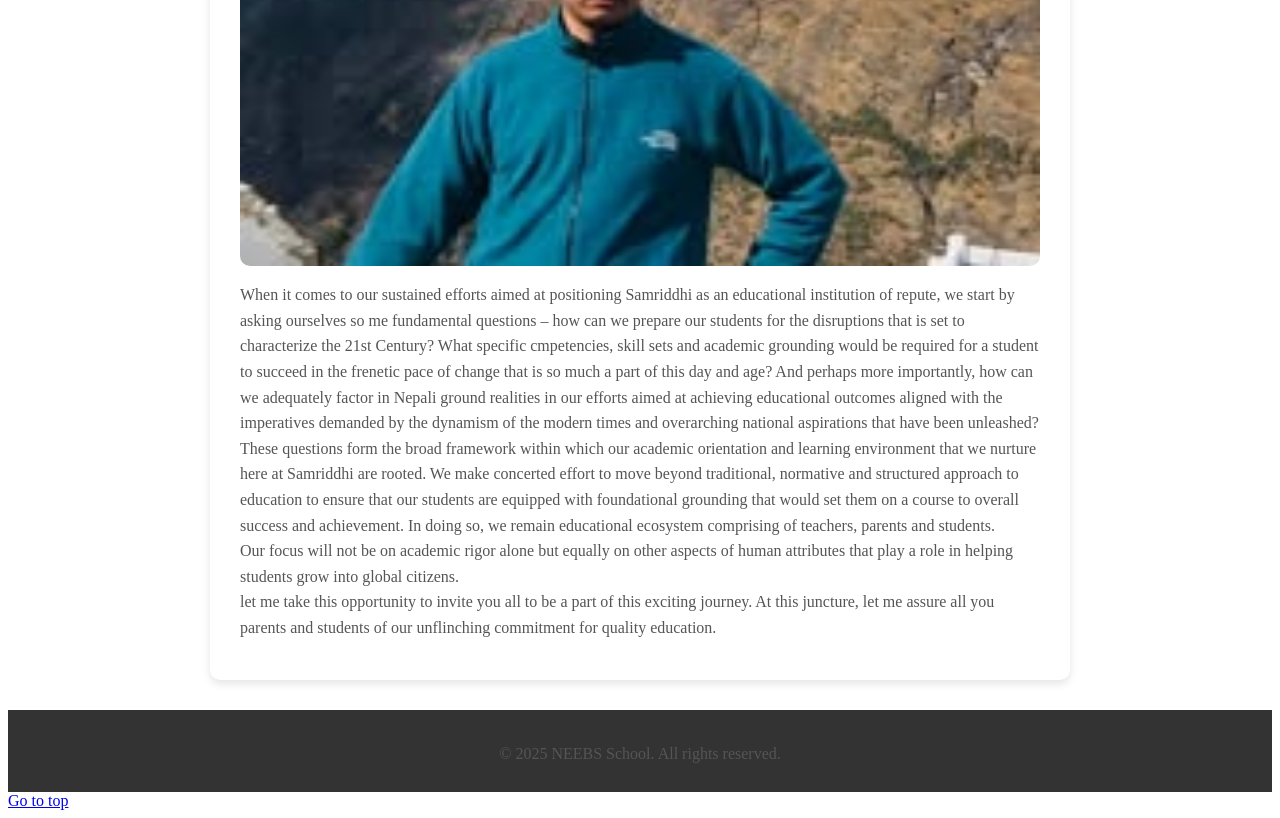
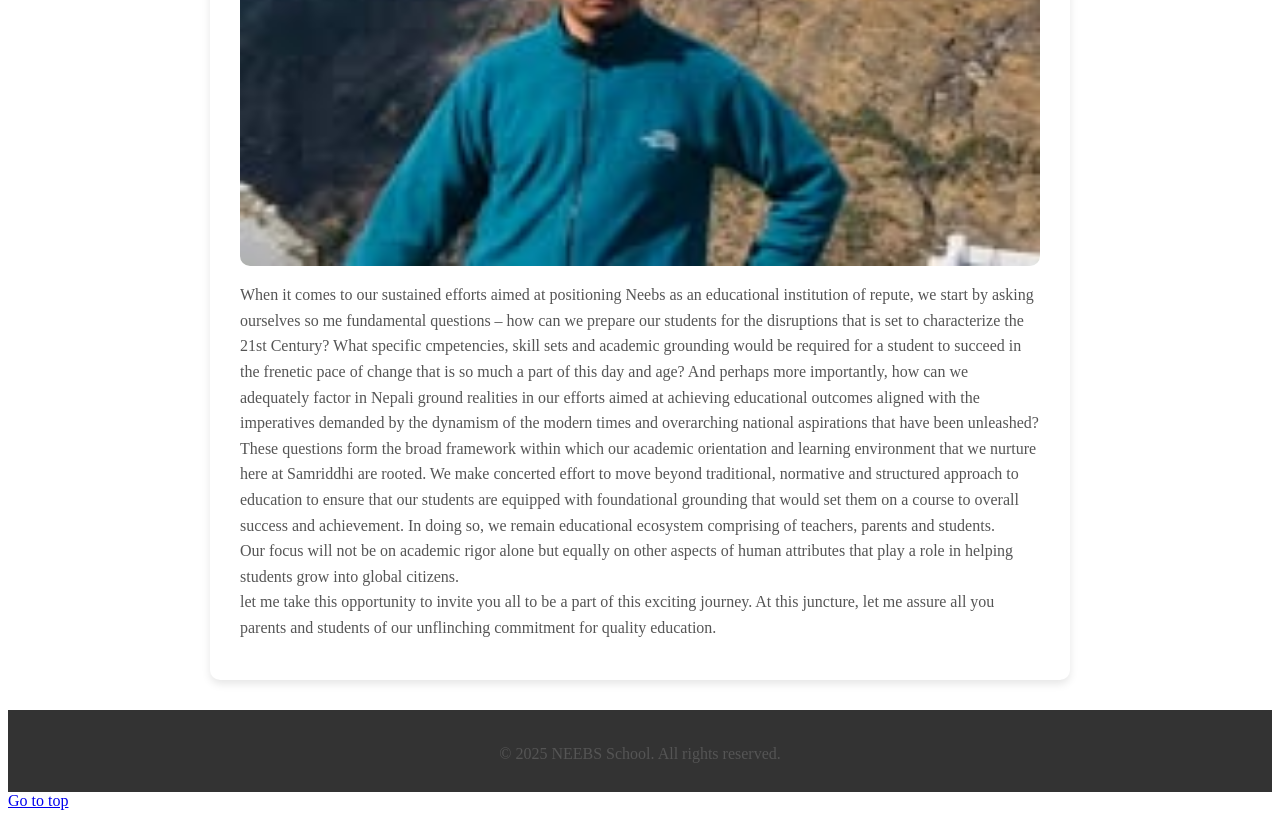
Before and after one commit to Basanta629/real-me, a plain HTML site: page index.html in a window 1280 px wide. Shown: the part 1263-2081 px from the top of the page. Drawn offline with Linux system fonts and the light colour scheme.

Commit message:
Update index.html

```diff
--- a/index.html
+++ b/index.html
@@ -64,7 +64,7 @@
 <h3>Message From The chairman</h3>
 <img src="./m.jpg">
 <P>
- When it comes to our sustained efforts aimed at positioning Samriddhi
+ When it comes to our sustained efforts aimed at positioning Neebs
  as an educational institution of repute, we start by asking ourselves
  so me fundamental questions – how can we prepare our students for the
  disruptions that is set to characterize the 21st Century? What specific
```
